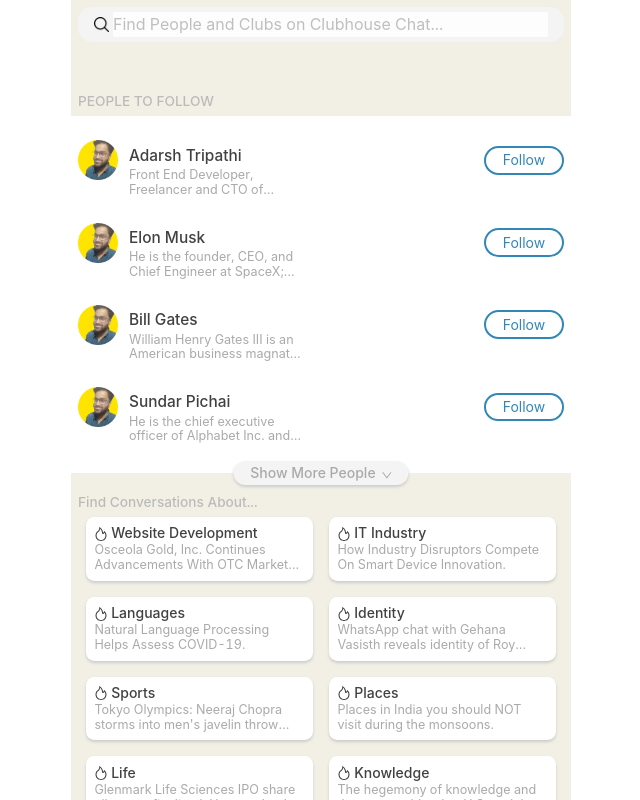
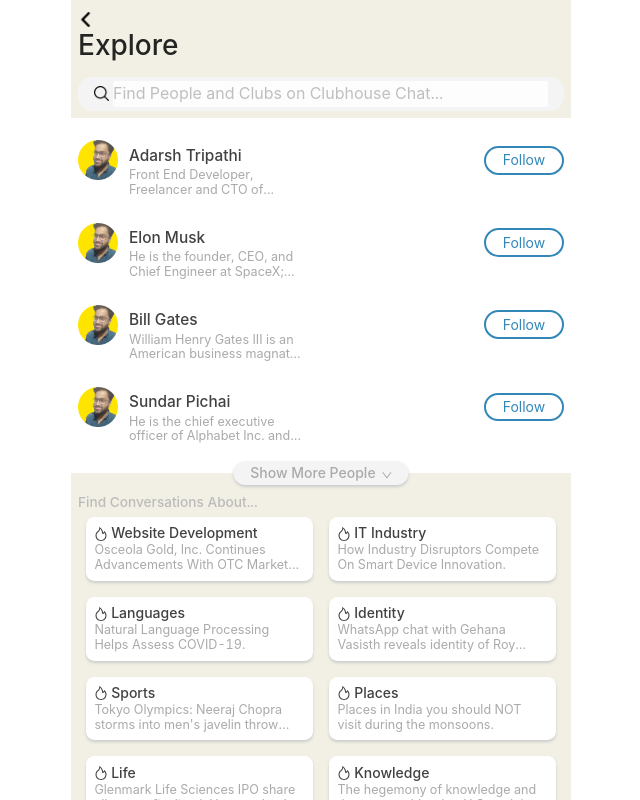
Before and after one commit to adarshtiwari1998/clubhouse-web-app, a React (Create React App) app: page /explore in a window 1280 px wide. Shown: the whole page, without its empty margins (319-959 px from the left). Built offline with nearby package versions, Linux system fonts and the light colour scheme.

Commit message:
pages-> explore, subheader html and props title section complete

```diff
--- /dev/null
+++ b/src/Components/SubHeader.js
@@ -0,0 +1,18 @@
+import React from "react";
+import style from "../style/explore.module.css";
+import {Link} from "react-router-dom";
+
+// function SubHeader({pageTitle}) {  //this is called diconstructor of page title like props
+    function SubHeader(props) {  /* but props are easier you can give n number of arguments with passing props
+    */
+      return (
+      <div className={style.subHeader}>
+        <Link to="/home" >
+            <img src="./images/arrow.png" alt="" />
+        </Link>
+        <h3>{props.pageTitle}</h3>
+      </div>
+      );
+}
+
+export default SubHeader;
--- a/src/pages/Explore.js
+++ b/src/pages/Explore.js
@@ -3,14 +3,17 @@
 import { DownOutlined, FireOutlined } from "@ant-design/icons";
 import {Input} from "antd";
 import data from "../Data/exploreData.json"
+import SubHeader from "../Components/SubHeader";
 
 function Explore() {
     const { people, conversation } = data;
+
     return (
         <div className={style.exploreContainer}>
             {/* mainheader */}
             <div className={style.exploreheader}>
               {/* subheader */}
+              <SubHeader pageTitle="Explore" />
               <Input style={{
                backgroundColor: "#f4f4f4",
                borderRadius: "0.9em",
--- a/src/style/explore.module.css
+++ b/src/style/explore.module.css
@@ -19,10 +19,11 @@
 
 .exploreheader input{
     background-color: #fdfdfd;
-    padding: 0;
 }
 /* subheader styling */
-
+.subHeader img {
+    width: 15px;
+}
 
 
 
```
